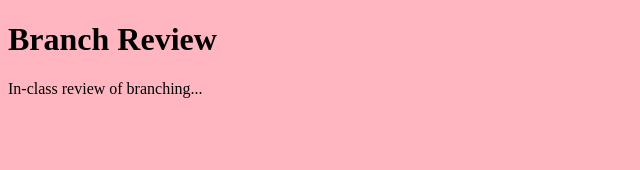
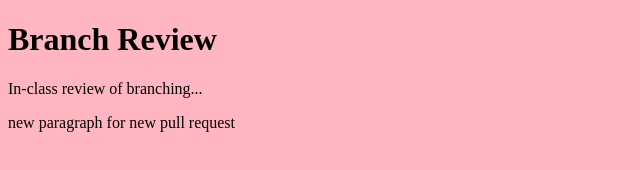
Before and after one commit to bwhitworth/branchreview, a plain HTML site: page branchreview/index.html in a window 1280 px wide. Shown: the whole page, without its empty margins (0-640 px from the left). Drawn offline with Linux system fonts and the light colour scheme.

Commit message:
new paragraph

```diff
--- a/branchreview/index.html
+++ b/branchreview/index.html
@@ -10,6 +10,7 @@
 <body>
   <h1>Branch Review</h1>
   <p>In-class review of branching...</p>
+  <p>new paragraph for new pull request</p>
   <script src="./main.js"></script>
 </body>
 </html>
```
